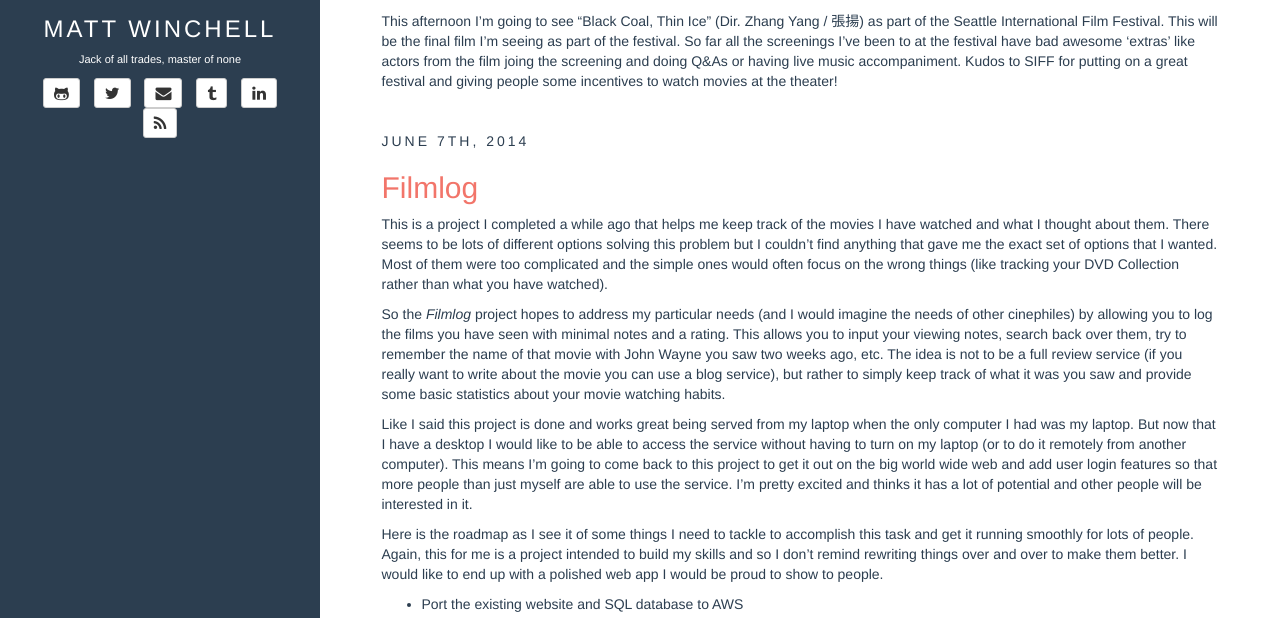
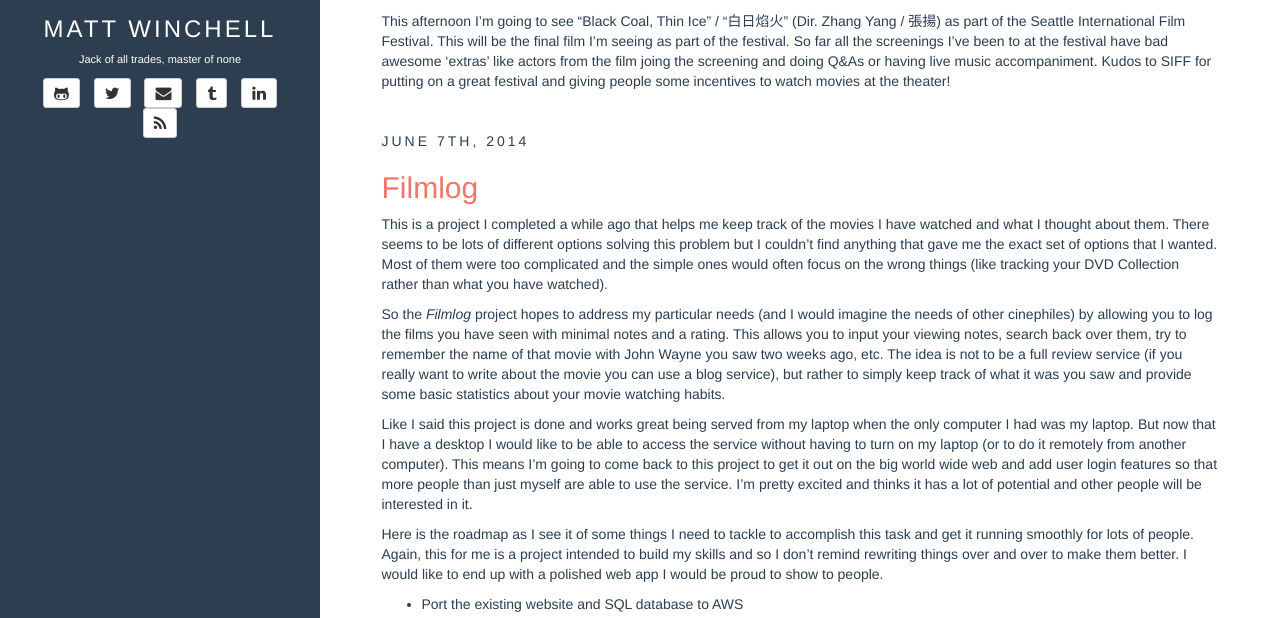
Before and after one commit to HermitCountry/hermitcountry.github.io, a Jekyll site: the page built from index.html, in a window 1280 px wide and 900 px high, cut to the strip 282-900 px from the top of the window. Built offline with Jekyll 4.4.1, drawn with Linux system fonts in a browser that asks for light colours; the list of posts is cut into pages by our own code.

Commit message:
New Post

```diff
--- a/_posts/2014-6-8-Hermit-country.md
+++ b/_posts/2014-6-8-Hermit-country.md
@@ -8,4 +8,4 @@ fullview: true
 
 The Hermit Country blog is now live. Rather than try to make it awesome and add all the features I want I decided to just use an existing theme (the open source [DBYLL](https://github.com/dbtek/dbyll)) and spend more time working on other projects. At some point I will come back to the frontend of this blog and redo it but for now it is very functional and looks nice. It has all the contact information right there and presents everything in an easy to navigate manner.
 
-This afternoon I'm going to see ["Black Coal, Thin Ice"](http://www.siff.net/festival-2014/black-coal-thin-ice) (Dir. Zhang Yang / 張揚) as part of the Seattle International Film Festival. This will be the final film I'm seeing as part of the festival. So far all the screenings I've been to at the festival have bad awesome 'extras' like actors from the film joing the screening and doing Q&As or having live music accompaniment. Kudos to SIFF for putting on a great festival and giving people some incentives to watch movies at the theater!
+This afternoon I'm going to see ["Black Coal, Thin Ice" / "白日焰火"](http://www.siff.net/festival-2014/black-coal-thin-ice) (Dir. Zhang Yang / 張揚) as part of the Seattle International Film Festival. This will be the final film I'm seeing as part of the festival. So far all the screenings I've been to at the festival have bad awesome 'extras' like actors from the film joing the screening and doing Q&As or having live music accompaniment. Kudos to SIFF for putting on a great festival and giving people some incentives to watch movies at the theater!
```
